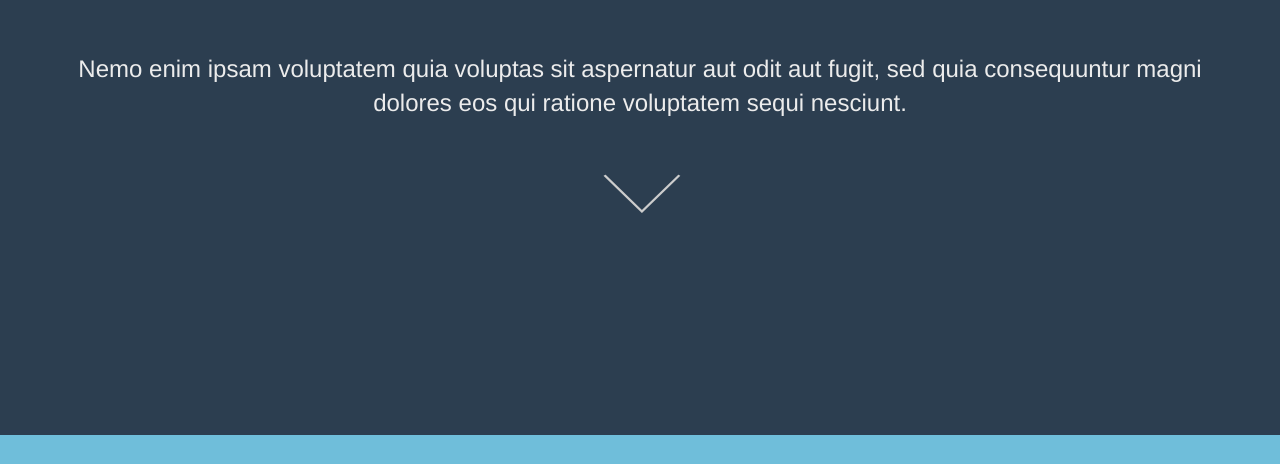
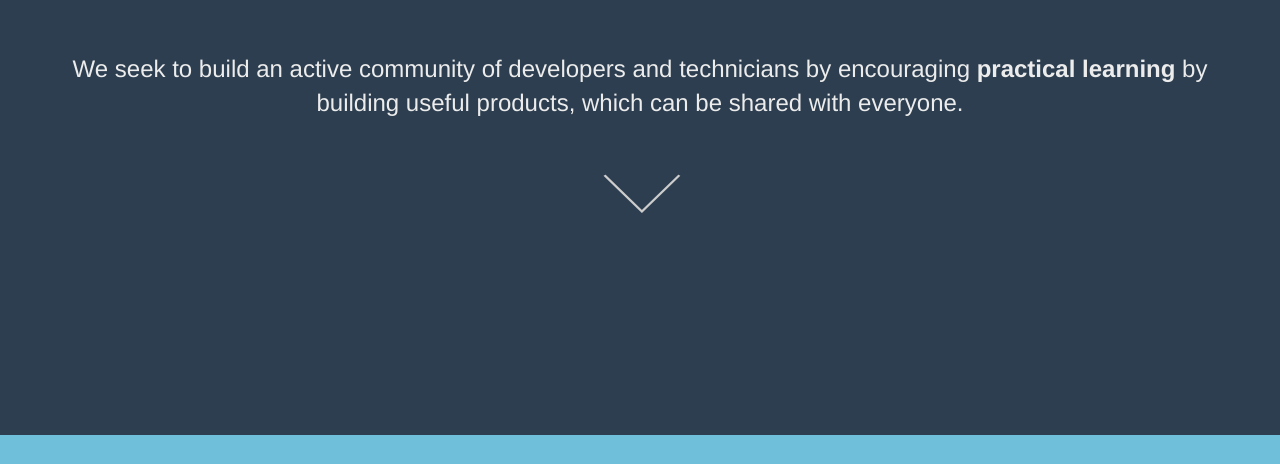
Before and after one commit to thingslab/website-html5, a website: page index.html in a window 1280 px wide. Shown: the part 285-749 px from the top of the page. Drawn offline with nearby package versions, Linux system fonts and the light colour scheme; some packages are replaced by stand-ins of ours; a script that the page names is missing.

Commit message:
valid text for index.html

```diff
--- a/index.html
+++ b/index.html
@@ -29,7 +29,7 @@
         <h1 class="thingslab__title">Things Lab</h1>
         <div class="thingslab__motto">Learn | Make | Share</div>
         <p class="thingslab__description">
-            Nemo enim ipsam voluptatem quia voluptas sit aspernatur aut odit aut fugit, sed quia consequuntur magni dolores eos qui ratione voluptatem sequi nesciunt.
+            We seek to build an active community of developers and technicians by encouraging <strong>practical learning</strong> by building useful products, which can be shared with everyone.
         </p>
         <a data-scroll href="#motto" class="down">
             <!-- <i class="ion-ios-arrow-down"></i> -->
```
